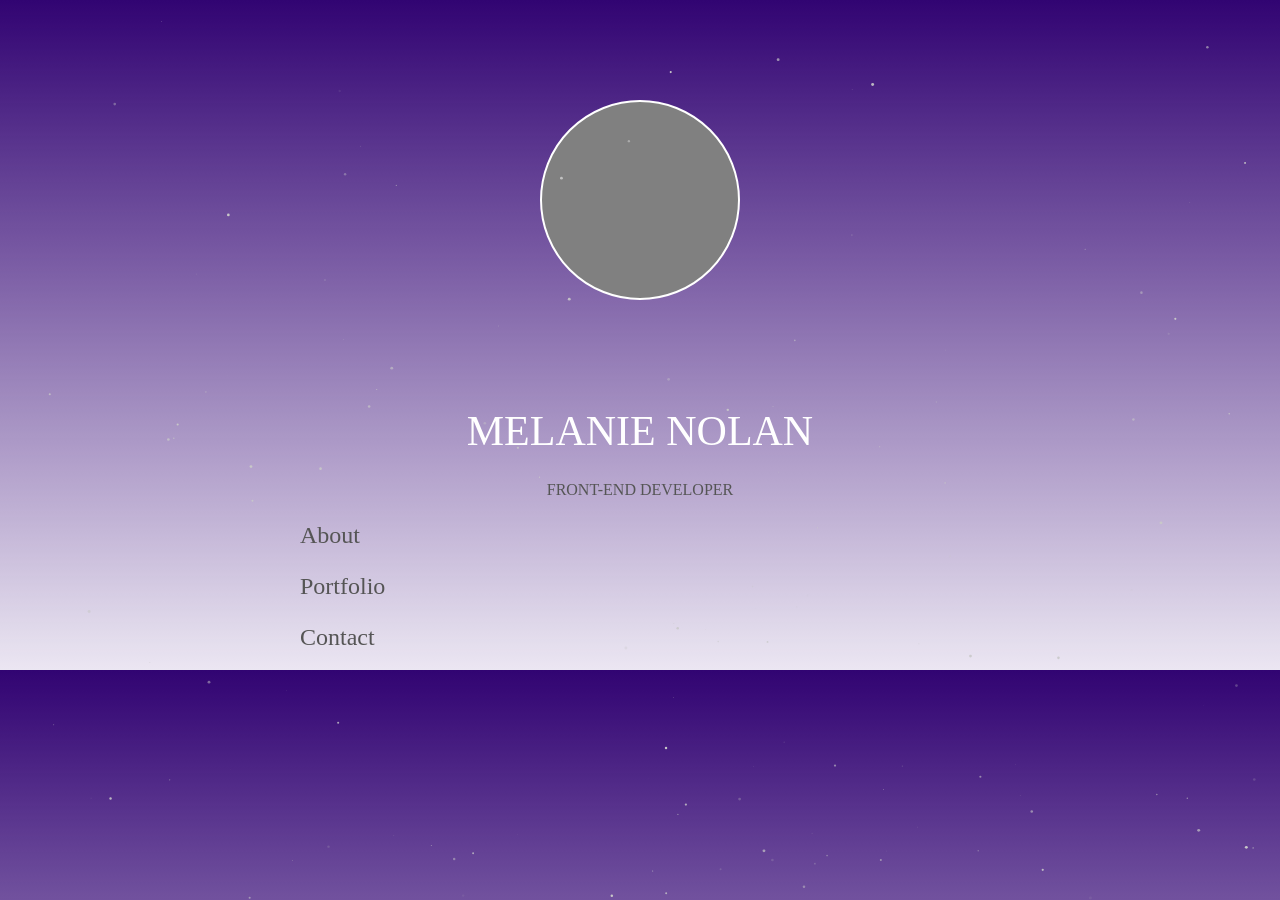
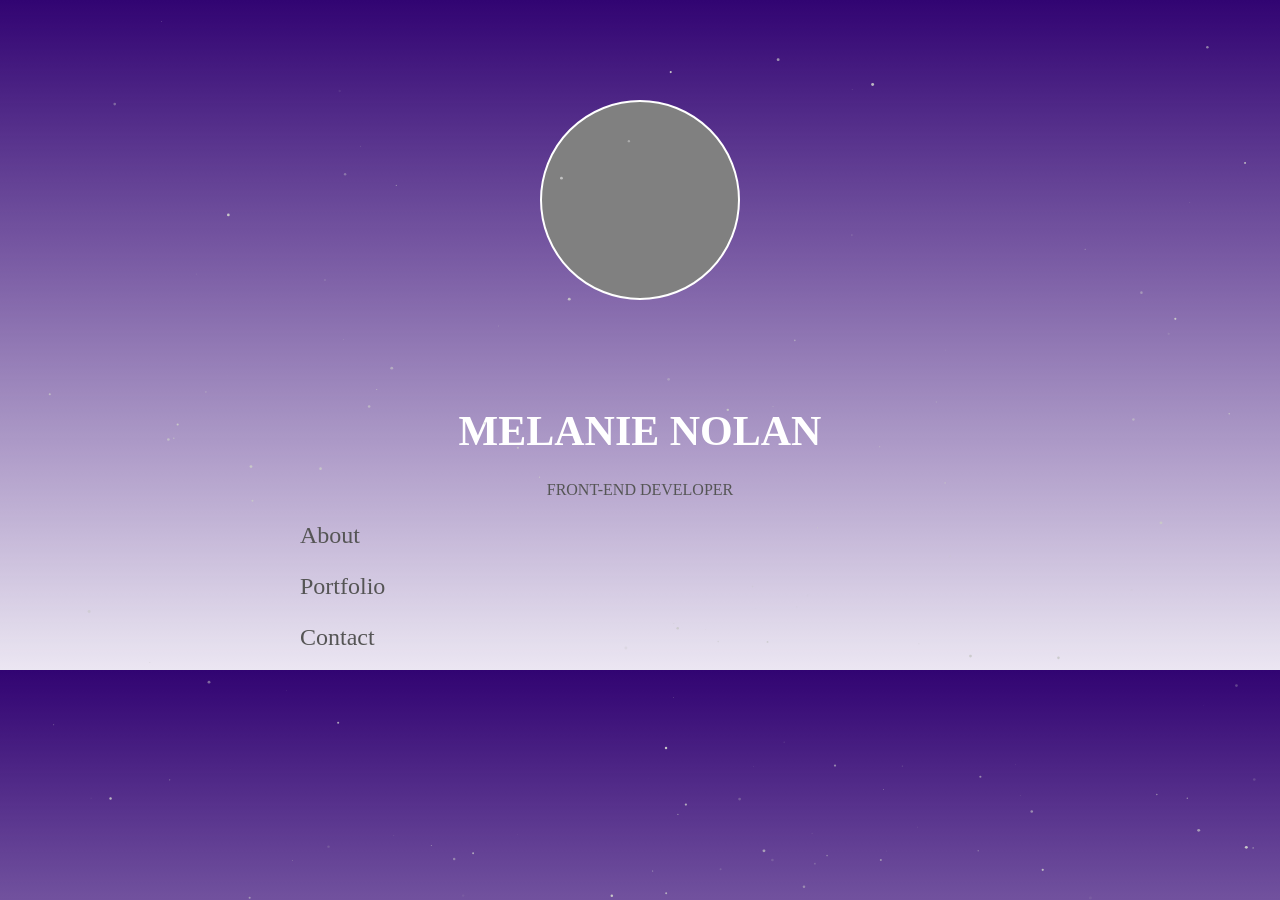
Before and after one commit to melanienolan/my-site, a Jekyll site: the page built from index.html, in a window 1280 px wide. Built offline with Jekyll 4.4.1, drawn with Linux system fonts in a browser that asks for light colours; some web fonts are replaced.

Commit message:
Set background color for home section to transparent

```diff
--- a/_sass/_home.scss
+++ b/_sass/_home.scss
@@ -1,3 +1,6 @@
+section.home {
+	background-color: transparent;
+
 	div.photo {
 		width: 200px;
 		height: 200px;
@@ -12,8 +15,10 @@
 		font-size: 42px;
 		text-transform: uppercase;
 		text-align: center;
+		font-weight: bold;
 	}
-.home p {
+	p {
 		text-transform: uppercase;
 		text-align: center;
 	}
+}
```
Lines whose indentation alone changed are shown as unchanged.
